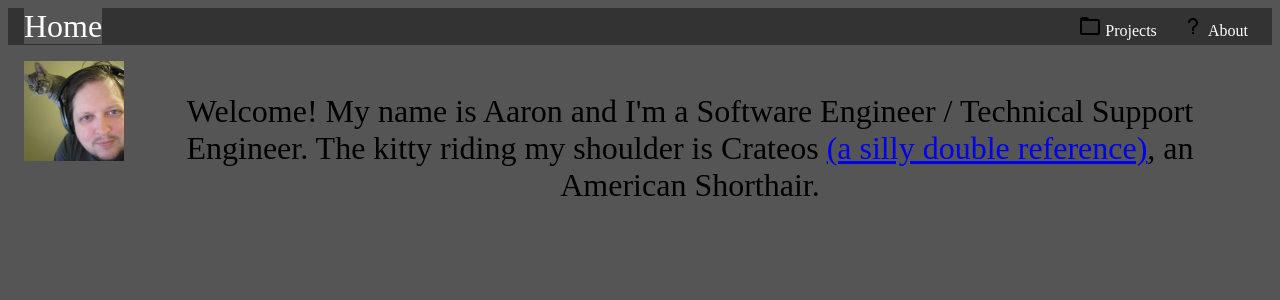
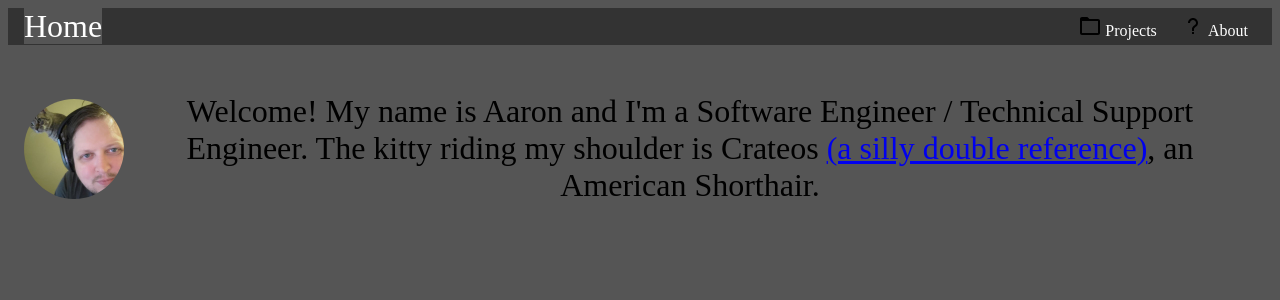
Before and after one commit to DemonMage/demonmage.com, a React (Vite) app in the folder demonmage.com/: page / in a window 1280 px wide. Shown: the top 300 px of the page. Built offline with nearby package versions, Linux system fonts and the light colour scheme.

Commit message:
Updated home styling, added rounded corners to pic

```diff
--- a/demonmage.com/src/pages/Home.css
+++ b/demonmage.com/src/pages/Home.css
@@ -1,8 +1,10 @@
 .home {
   display: flex;
+  align-items: center;
 }
 
 .home img {
   max-width: 100px;
   max-height: 100px;
+  border-radius: 50%;
 }
```
